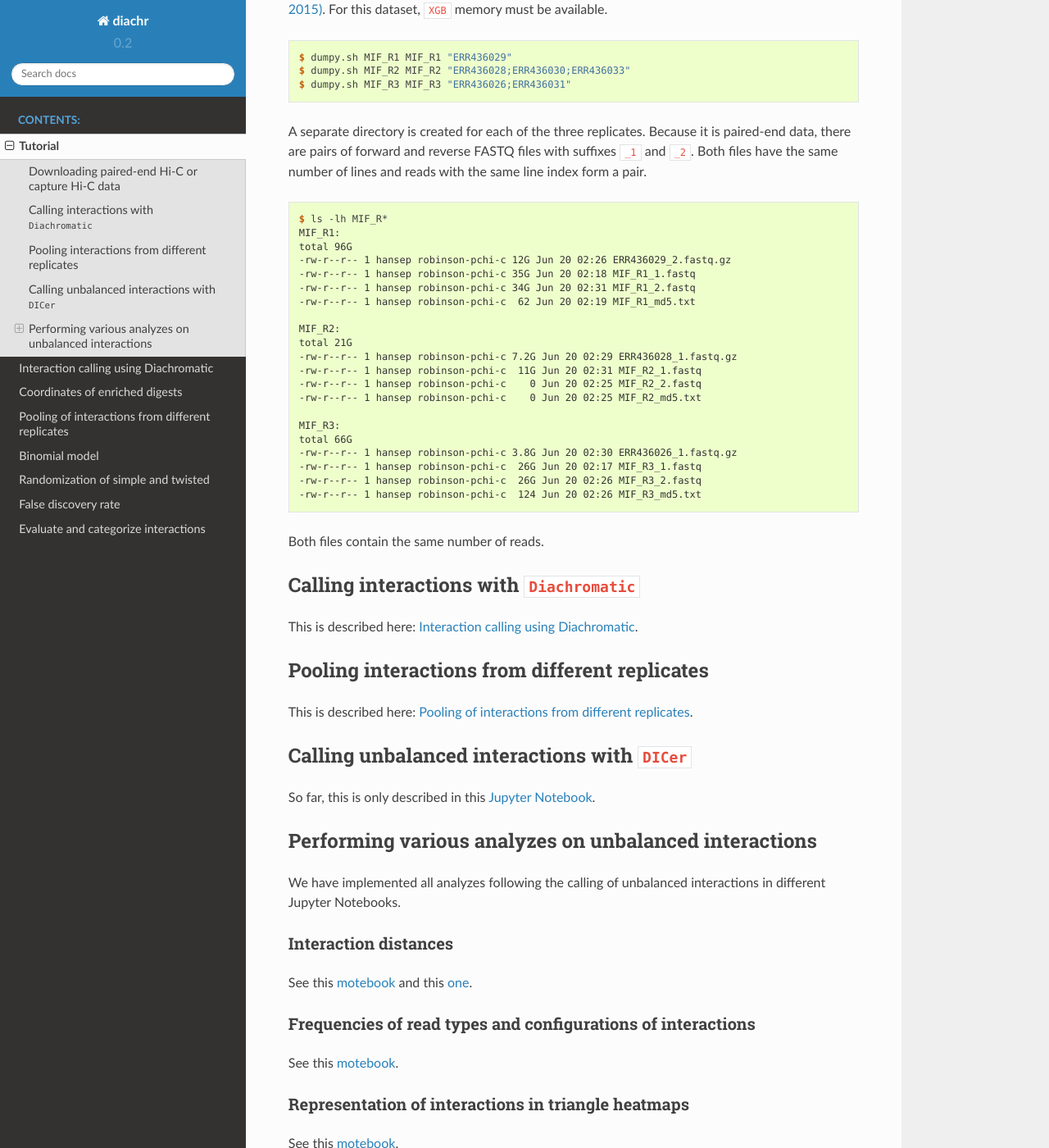
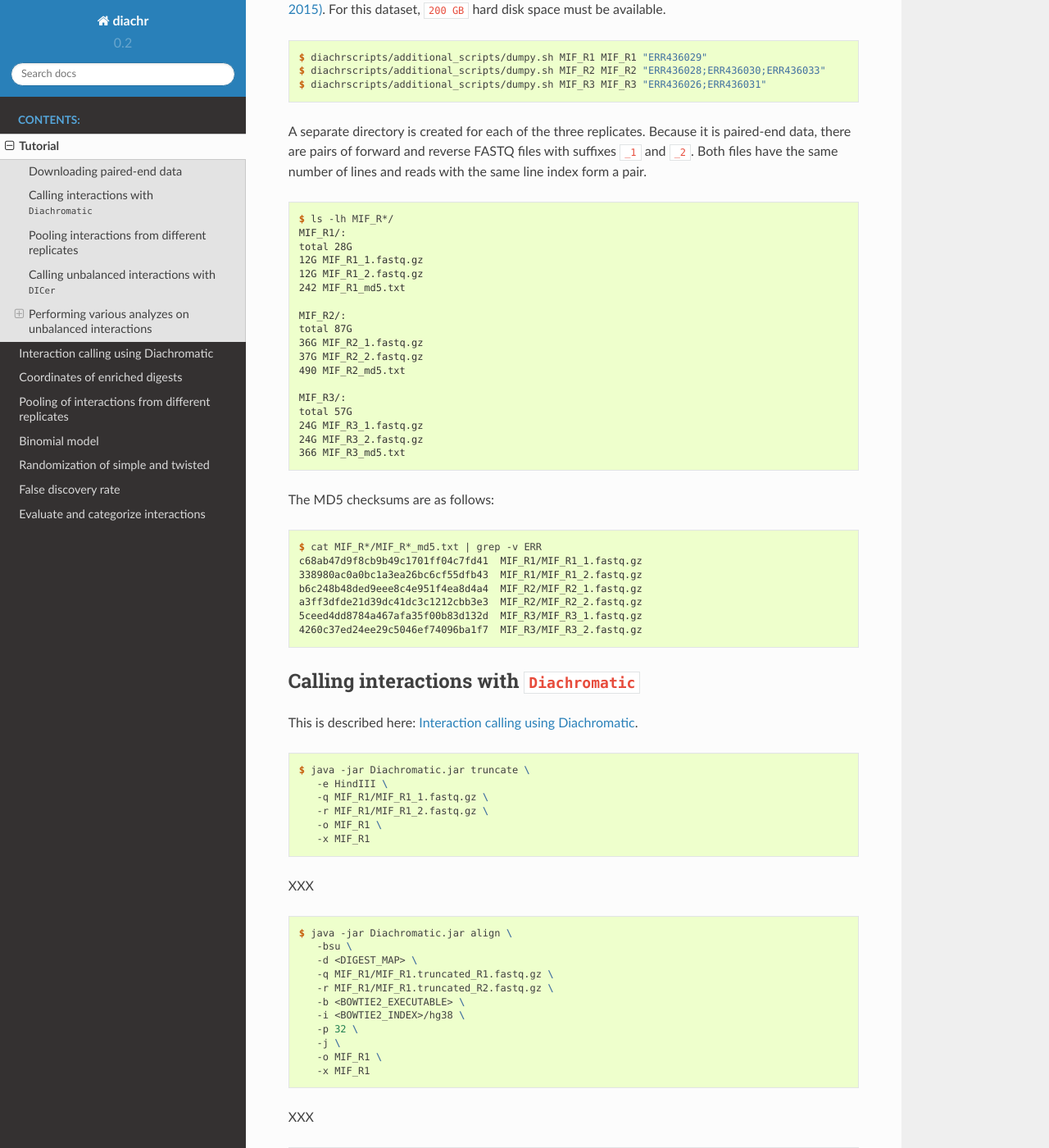
Before and after one commit to hansenp/diachrscripts, a Sphinx documentation site: the page built from docs/tutorial.rst, in a window 1280 px wide and 1400 px high, scrolled down 1497 px. Shown: the whole window at 82% size. Built offline with Sphinx 7.4.7 and the Read the Docs theme 2.0.0, drawn with Linux system fonts in a browser that asks for light colours; some of the changed text lies outside the part shown.

Commit message:
Worked on RTD tutorial.

````diff
--- a/DICer.py
+++ b/DICer.py
@@ -37,9 +37,9 @@ parser.add_argument('--min-inter-dist',
                     help='Minimum interaction distance. Shorter interactions are not taken into account.',
                     default=0)
 parser.add_argument('--read-pair-counts-rule',
-                    help='Define how the four read pair counts will be used. Can be \'st\' for simple/twisted or '
-                         '\'ht\' for heaviest two.',
-                    default='st')
+                    help='Define how the four read pair counts will be used. Can be \'ht\' for heaviest two or '
+                         '\'st\' for simple/twisted.',
+                    default='ht')
 parser.add_argument('--fdr-threshold',
                     help='The P-value is chosen so that the estimated FDR remains below this threshold.',
                     default=0.05)
--- a/docs/combining_interactions.rst
+++ b/docs/combining_interactions.rst
@@ -18,7 +18,7 @@ We implemented the pooling of interactions from different replicates in the foll
 
 .. code-block:: console
 
-    $ python diachrscripts/01_combine_interactions_from_replicates.py
+    $ python diachrscripts/additional_scripts/pooler.py
        --interaction-files-path MK/gzdir
        --required-replicates 2
        --out-prefix MK/JAV_MK_RALT
@@ -111,7 +111,7 @@ execute the following command:
 
 .. code-block:: console
 
-    $ python diachrscripts/01_combine_interactions_from_replicates.py \
+    $ python diachrscripts/additional_scripts/pooler.py \
        --interaction-files-path tests/data/test_01/ \
        --required-replicates 2
        --out-prefix TEST \
--- a/docs/interaction_calling.rst
+++ b/docs/interaction_calling.rst
@@ -285,8 +285,6 @@ We filtered out interactions between different chromosomes (trans).
 From the remaining interactions (cis),
 we have filtered out short interactions with a distance 20,000 bp
 and interactions with and on chromosome ``chrM``.
-We implemented the filtering with the
-`command line tool AWK <https://en.wikipedia.org/wiki/AWK>`_:
 
 .. code-block:: console
 
--- a/docs/tutorial.rst
+++ b/docs/tutorial.rst
@@ -10,22 +10,22 @@ analyzes of interactions with unbalanced read counts that can be performed in Ju
 
 .. image:: img/analysis_flowchart.png
 
-************************************************
-Downloading paired-end Hi-C or capture Hi-C data
-************************************************
+***************************
+Downloading paired-end data
+***************************
 
 Use the script
 `dumpy.sh <https://github.com/TheJacksonLaboratory/diachrscripts/blob/develop/additional_scripts/dumpy.sh>`__
 to download promoter capture Hi-C data on GM12878 cells
 `(Mifsud et al. 2015) <https://pubmed.ncbi.nlm.nih.gov/25938943/>`_.
-For this dataset, ``XGB`` memory must be available.
+For this dataset, ``200 GB`` hard disk space must be available.
 
 
 .. code-block:: console
 
-    $ dumpy.sh MIF_R1 MIF_R1 "ERR436029"
-    $ dumpy.sh MIF_R2 MIF_R2 "ERR436028;ERR436030;ERR436033"
-    $ dumpy.sh MIF_R3 MIF_R3 "ERR436026;ERR436031"
+    $ diachrscripts/additional_scripts/dumpy.sh MIF_R1 MIF_R1 "ERR436029"
+    $ diachrscripts/additional_scripts/dumpy.sh MIF_R2 MIF_R2 "ERR436028;ERR436030;ERR436033"
+    $ diachrscripts/additional_scripts/dumpy.sh MIF_R3 MIF_R3 "ERR436026;ERR436031"
 
 A separate directory is created for each of the three replicates.
 Because it is paired-end data, there are pairs of forward and reverse FASTQ files with
@@ -34,30 +34,36 @@ Both files have the same number of lines and reads with the same line index form
 
 .. code-block:: console
 
-    $ ls -lh MIF_R*
-    MIF_R1:
-    total 96G
-    -rw-r--r-- 1 hansep robinson-pchi-c 12G Jun 20 02:26 ERR436029_2.fastq.gz
-    -rw-r--r-- 1 hansep robinson-pchi-c 35G Jun 20 02:18 MIF_R1_1.fastq
-    -rw-r--r-- 1 hansep robinson-pchi-c 34G Jun 20 02:31 MIF_R1_2.fastq
-    -rw-r--r-- 1 hansep robinson-pchi-c  62 Jun 20 02:19 MIF_R1_md5.txt
+    $ ls -lh MIF_R*/
+    MIF_R1/:
+    total 28G
+    12G MIF_R1_1.fastq.gz
+    12G MIF_R1_2.fastq.gz
+    242 MIF_R1_md5.txt
 
-    MIF_R2:
-    total 21G
-    -rw-r--r-- 1 hansep robinson-pchi-c 7.2G Jun 20 02:29 ERR436028_1.fastq.gz
-    -rw-r--r-- 1 hansep robinson-pchi-c  11G Jun 20 02:31 MIF_R2_1.fastq
-    -rw-r--r-- 1 hansep robinson-pchi-c    0 Jun 20 02:25 MIF_R2_2.fastq
-    -rw-r--r-- 1 hansep robinson-pchi-c    0 Jun 20 02:25 MIF_R2_md5.txt
+    MIF_R2/:
+    total 87G
+    36G MIF_R2_1.fastq.gz
+    37G MIF_R2_2.fastq.gz
+    490 MIF_R2_md5.txt
 
-    MIF_R3:
-    total 66G
-    -rw-r--r-- 1 hansep robinson-pchi-c 3.8G Jun 20 02:30 ERR436026_1.fastq.gz
-    -rw-r--r-- 1 hansep robinson-pchi-c  26G Jun 20 02:17 MIF_R3_1.fastq
-    -rw-r--r-- 1 hansep robinson-pchi-c  26G Jun 20 02:26 MIF_R3_2.fastq
-    -rw-r--r-- 1 hansep robinson-pchi-c  124 Jun 20 02:26 MIF_R3_md5.txt
+    MIF_R3/:
+    total 57G
+    24G MIF_R3_1.fastq.gz
+    24G MIF_R3_2.fastq.gz
+    366 MIF_R3_md5.txt
 
+The MD5 checksums are as follows:
 
-Both files contain the same number of reads.
+.. code-block:: console
+
+    $ cat MIF_R*/MIF_R*_md5.txt | grep -v ERR
+    c68ab47d9f8cb9b49c1701ff04c7fd41  MIF_R1/MIF_R1_1.fastq.gz
+    338980ac0a0bc1a3ea26bc6cf55dfb43  MIF_R1/MIF_R1_2.fastq.gz
+    b6c248b48ded9eee8c4e951f4ea8d4a4  MIF_R2/MIF_R2_1.fastq.gz
+    a3ff3dfde21d39dc41dc3c1212cbb3e3  MIF_R2/MIF_R2_2.fastq.gz
+    5ceed4dd8784a467afa35f00b83d132d  MIF_R3/MIF_R3_1.fastq.gz
+    4260c37ed24ee29c5046ef74096ba1f7  MIF_R3/MIF_R3_2.fastq.gz
 
 ******************************************
 Calling interactions with ``Diachromatic``
@@ -65,11 +71,81 @@ Calling interactions with ``Diachromatic``
 
 This is described here: :ref:`RST_Interaction_calling`.
 
+.. code-block:: console
+
+    $ java -jar Diachromatic.jar truncate \
+       -e HindIII \
+       -q MIF_R1/MIF_R1_1.fastq.gz \
+       -r MIF_R1/MIF_R1_2.fastq.gz \
+       -o MIF_R1 \
+       -x MIF_R1
+
+XXX
+
+.. code-block:: console
+
+    $ java -jar Diachromatic.jar align \
+       -bsu \
+       -d <DIGEST_MAP> \
+       -q MIF_R1/MIF_R1.truncated_R1.fastq.gz \
+       -r MIF_R1/MIF_R1.truncated_R2.fastq.gz \
+       -b <BOWTIE2_EXECUTABLE> \
+       -i <BOWTIE2_INDEX>/hg38 \
+       -p 32 \
+       -j \
+       -o MIF_R1 \
+       -x MIF_R1
+
+XXX
+
+.. code-block:: console
+
+    $ java -jar Diachromatic.jar count \
+       -d <DIGEST_MAP>  \
+       -v MIF_R1.valid_pairs.aligned.bam \
+       -s \
+       -o MIF_R1 \
+       -x MIF_R1
+
+Filter for cis long range interactions.
+
+.. code-block:: console
+
+    $ mkdir gzip
+    $ awk '{if($1==$5 && $6-$3>=20000){print $0}}' MIF_R1/MIF_R1.interaction.counts.table.tsv \
+       | grep -v chrM \
+       | gzip > gzdir/MIF_R1.interaction.counts.table.clr_200000.tsv.gz
+
+Do the last four steps for the other two replicates as well.
+After that, the directory ``gzdir`` should contain three files.
+
+.. code-block:: console
+
+    $ ls gzdir
+    MIF_R1.interaction.counts.table.clr_200000.tsv.gz
+    MIF_R2.interaction.counts.table.clr_200000.tsv.gz
+    MIF_R3.interaction.counts.table.clr_200000.tsv.gz
+
 **********************************************
 Pooling interactions from different replicates
 **********************************************
 
 This is described here: :ref:`RST_Combining_interactions`.
+
+.. code-block:: console
+
+    $ mkdir MIF_RALT
+    $ diachrscripts/additional_scripts/pooler.py \
+       --interaction-files-path gzdir \
+       --required-replicates 2 \
+       --out-prefix MIF_RALT/MIF_RALT
+
+.. code-block:: console
+
+    $ ls MIF_RALT | cat
+    MIF_RALT_at_least_in_2_replicates_summary.txt
+    MIF_RALT_at_least_in_2_replicates_interactions.tsv.gz
+
 
 **********************************************
 Calling unbalanced interactions with ``DICer``
@@ -78,18 +154,80 @@ Calling unbalanced interactions with ``DICer``
 So far, this is only described in this
 `Jupyter Notebook <https://github.com/TheJacksonLaboratory/diachrscripts/blob/develop/jupyter_notebooks/Demonstration_of_DICer.ipynb>`__.
 
+.. code-block:: console
+
+    $ diachrscripts/DICer.py \
+        --out-prefix MIF_RALT/MIF_RALT \
+        --description-tag MIF_RALT \
+        --diachromatic-interaction-file MIF_RALT/MIF_RALT_at_least_in_2_replicates_interactions.tsv.gz \
+        --fdr-threshold 0.05 \
+        --iter-num 1000 \
+        --random-seed 1 \
+        --thread-num 4
+
+``DICer``` generates a file with the evaluated and categorized interactions and several files with statistics on the
+various processing steps.
+
+.. code-block:: console
+
+    $ ls MIF_RALT | cat
+    MIF_RALT_at_least_in_2_replicates_summary.txt
+    MIF_RALT_at_least_in_2_replicates_interactions.tsv.gz
+    MIF_RALT_evaluated_and_categorized_interactions.tsv.gz
+    MIF_RALT_randomization_histogram_at_001.pdf
+    MIF_RALT_randomization_histogram_at_005.pdf
+    MIF_RALT_randomization_histogram_at_010.pdf
+    MIF_RALT_randomization_histogram_at_threshold.pdf
+    MIF_RALT_randomization_plot.pdf
+    MIF_RALT_randomization_table.txt
+    MIF_RALT_reports.txt
+
+The format of the interaction file corresponds to the Diachromatic interaction format with two additional columns for
+a score to evaluate the imbalances in the four counts and the interaction category.
+Here is one line for each category as an example:
+
+.. code-block:: console
+
+    chr1   245051445   245057234   N   chr1   245133022   245136428   E   16:0:0:6   6.62   DIX
+    chr21   18333585    18336116   N   chr21   18782489    18791793   E   4:0:0:3    2.11   DI
+    chrX   151978880   151979018   N   chrX   152449365   152452950   E   11:3:7:7   1.03   UIR
+    chr1    31956115    31963217   N   chr1    32695361    32706402   E   1:2:2:2    0.30   UI
+
+The tags for the interaction categories have the following meanings:
+
++-----------+--------------------------------------------------------------+
+| Category  | Meaning                                                      |
++===========+==============================================================+
+| ``DIX``   | Unbalanced counts no reference interaction could be selected |
++-----------+--------------------------------------------------------------+
+| ``DI``    | Unbalanced counts reference interaction could be selected    |
++-----------+--------------------------------------------------------------+
+| ``UIR``   | Balanced counts selected as reference interaction            |
++-----------+--------------------------------------------------------------+
+| ``UI``    | Balanced counts not selected as reference interaction        |
++-----------+--------------------------------------------------------------+
 
 ******************************************************
 Performing various analyzes on unbalanced interactions
 ******************************************************
 
 We have implemented all analyzes following the calling of unbalanced interactions in different Jupyter Notebooks.
+The ``DiachromaticInteractionSet`` is the central data structure in all of these analyzes.
+It can be created from an interaction file generated with ``DICer``.
+
+.. code-block:: python
+
+    from diachr import DiachromaticInteractionSet
+    d11_interaction_set = DiachromaticInteractionSet()
+    d11_interaction_set.parse_file(
+        i_file = "MIF_RALT/MIF_RALT_evaluated_and_categorized_interactions.tsv.gz",
+        verbose = True)
 
 Interaction distances
 =====================
 
 See this
-`motebook <https://github.com/TheJacksonLaboratory/diachrscripts/blob/develop/jupyter_notebooks/interaction_frequency_distance_analysis.ipynb>`__
+`notebook <https://github.com/TheJacksonLaboratory/diachrscripts/blob/develop/jupyter_notebooks/interaction_frequency_distance_analysis.ipynb>`__
 and this
 `one <https://github.com/TheJacksonLaboratory/diachrscripts/blob/develop/jupyter_notebooks/interaction_frequency_distance_analysis_2.ipynb>`__.
 
@@ -98,22 +236,22 @@ Frequencies of read types and configurations of interactions
 ============================================================
 
 See this
-`motebook <https://github.com/TheJacksonLaboratory/diachrscripts/blob/develop/jupyter_notebooks/read_pair_and_interaction_types.ipynb>`__.
+`notebook <https://github.com/TheJacksonLaboratory/diachrscripts/blob/develop/jupyter_notebooks/read_pair_and_interaction_types.ipynb>`__.
 
 Representation of interactions in triangle heatmaps
 ===================================================
 
 See this
-`motebook <https://github.com/TheJacksonLaboratory/diachrscripts/blob/develop/jupyter_notebooks/dtvis.ipynb>`__.
+`notebook <https://github.com/TheJacksonLaboratory/diachrscripts/blob/develop/jupyter_notebooks/dtvis.ipynb>`__.
 
 Classification of baited digests
 ================================
 
 See this
-`motebook <https://github.com/TheJacksonLaboratory/diachrscripts/blob/develop/jupyter_notebooks/interactions_at_baited_digests_select_baited_digests.ipynb>`__.
+`notebook <https://github.com/TheJacksonLaboratory/diachrscripts/blob/develop/jupyter_notebooks/interactions_at_baited_digests_select_baited_digests.ipynb>`__.
 
 TAD boundaries
 ==============
 
 See this
-`motebook <https://github.com/TheJacksonLaboratory/diachrscripts/blob/develop/jupyter_notebooks/tad_boundaries.ipynb>`__.
+`notebook <https://github.com/TheJacksonLaboratory/diachrscripts/blob/develop/jupyter_notebooks/tad_boundaries.ipynb>`__.
````
Also changed, not shown: 4 other files.
